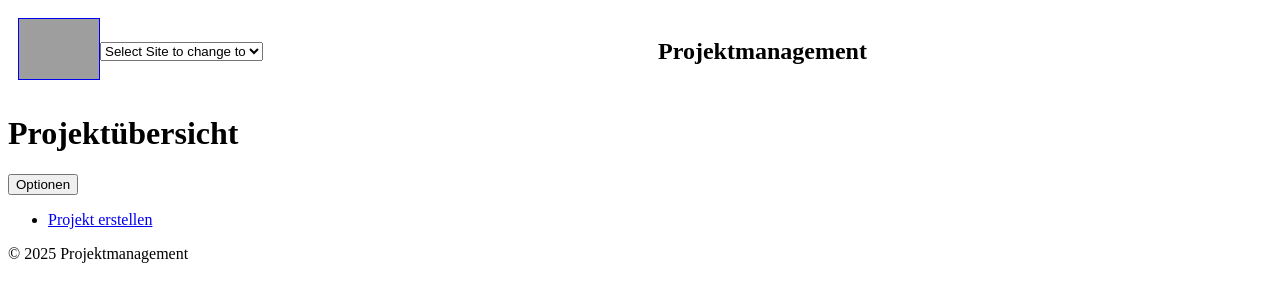
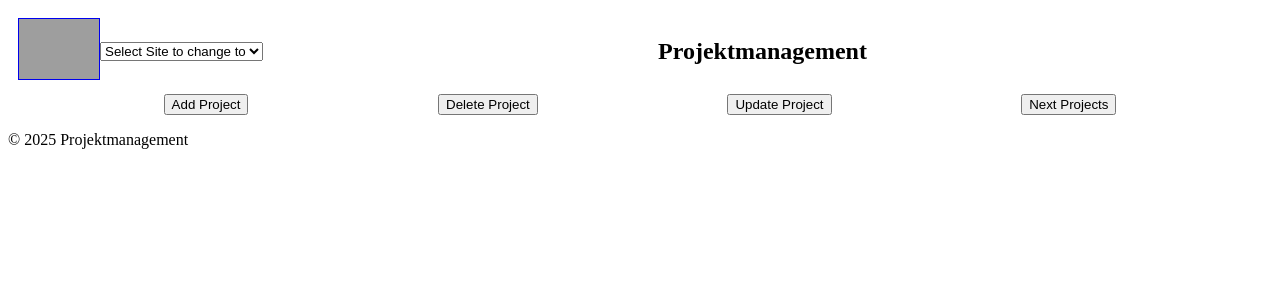
Before and after one commit to ThorbenHrbck/Projektmanagement, a Django app: page /projects/ in a window 1280 px wide. Shown: the top 302 px of the page. Run offline with Django 5.2, Linux system fonts and the light colour scheme; grey boxes are pictures that could not be loaded.

Commit message:
added crud buttons

```diff
--- a/Projektmanagement/Templates/Project/ProjectOverview.html
+++ b/Projektmanagement/Templates/Project/ProjectOverview.html
@@ -2,19 +2,26 @@
 
 {% block content %}
 <div class="container">
-    <h1>Projektübersicht</h1>
-    <div class="row">
-        <!-- Dropdown-Menü für Filter oder Aktionen -->
-        <div class="col-md-4">
-            <div class="dropdown">
-                <button class="btn btn-primary dropdown-toggle" type="button" data-bs-toggle="dropdown" aria-expanded="false">
-                    Optionen
-                </button>
-                <ul class="dropdown-menu">
-                    <li><a class="dropdown-item" href="/create">Projekt erstellen</a></li>
-                </ul>
-            </div>
-        </div>
+    <style>
+        .crud_container {
+            display: flex;
+            justify-content: center; /* Zentriert die Buttons horizontal */
+            gap: 15%; /* Abstand zwischen den Buttons in Prozent */
+        }
+    </style>
+    <div class="crud_container">
+        <a href="{% url 'project_create' %}">
+            <button>Add Project</button>
+        </a>
+        <a href="{% url 'project_delete' %}">
+            <button>Delete Project</button>
+        </a>
+        <a href="{% url 'project_update' %}">
+            <button>Update Project</button>
+        </a>
+        <a href="">
+            <button>Next Projects</button>
+        </a>
     </div>
 
     <div class="row mt-4">
```
